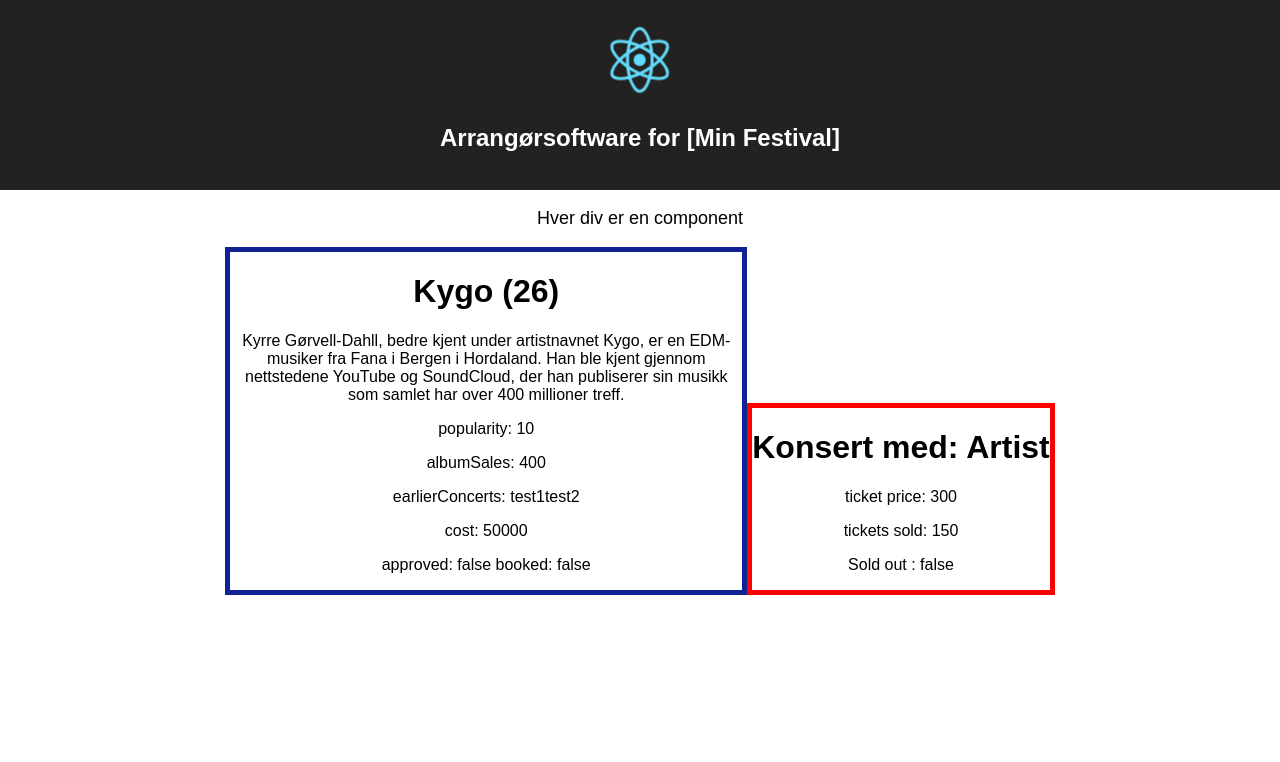
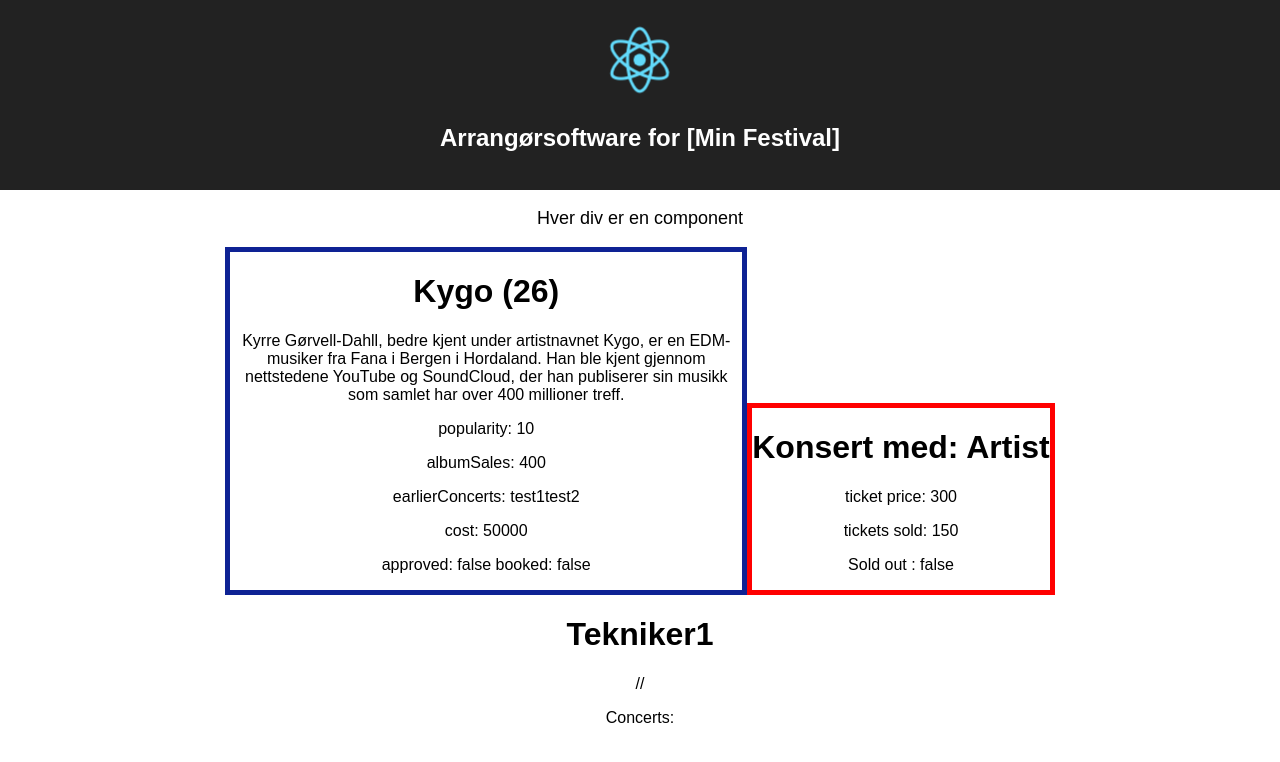
Before and after one commit to Staldvik/it1901, a React (Create React App) app in the folder app/: page / in a window 1280 px wide. Shown: the top 762 px of the page. Built offline with nearby package versions, Linux system fonts and the light colour scheme.

Commit message:
Added First draft of Technician class

```diff
--- a/app/src/App.js
+++ b/app/src/App.js
@@ -3,6 +3,7 @@ import logo from './logo.svg';
 import './App.css';
 import Artist from './components/artist/Artist'
 import Concert from './components/concert/Concert'
+import Technician from './components/technician/Technician'
 
 class App extends Component {
   constructor(){
@@ -30,6 +31,9 @@ class App extends Component {
         <Concert price={300} sales={150}
         />
 
+        <Technician name="Tekniker1"
+        />
+
       </div>
     );
   }
--- /dev/null
+++ b/app/src/components/technician/Technician.js
@@ -0,0 +1,22 @@
+import React, {Component } from 'react'
+//import './technician.css';
+
+export default class Technician extends Component {
+
+    constructor(props) {
+        super(props);
+        this.state = {
+            name: props.name,
+        }
+    }
+
+    render() {
+        return (
+            <div className = "techicianDiv">
+                <h1> {this.state.name} </h1>
+                //          <p> Concerts: </p>
+            </div>
+        )
+    }
+
+}
```
